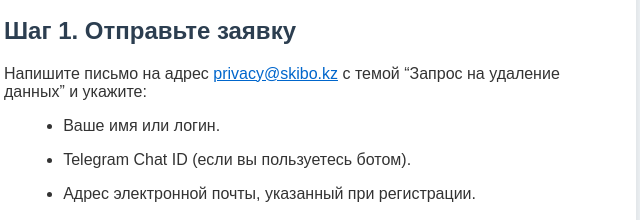
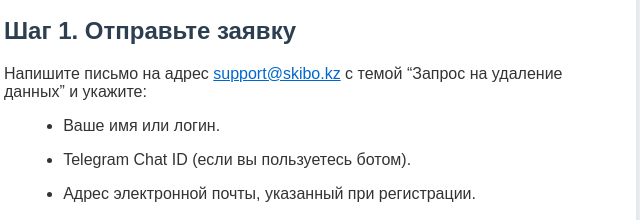
Before and after one commit to iskander1234/skibo-static, a plain HTML site: page delete-data.html in a window 1280 px wide. Shown: the part 183-403 px from the top of the page, 336-976 px from the left. Drawn offline with Linux system fonts and the light colour scheme.

Commit message:
Update delete-data.html

```diff
--- a/delete-data.html
+++ b/delete-data.html
@@ -20,7 +20,7 @@
     <p>Вы можете запросить удаление всех ваших персональных данных из нашего сервиса. Пожалуйста, следуйте инструкции ниже.</p>
 
     <h2>Шаг 1. Отправьте заявку</h2>
-    <p>Напишите письмо на адрес <a href="mailto:support@skibo.kz">privacy@skibo.kz</a> с темой “Запрос на удаление данных” и укажите:</p>
+    <p>Напишите письмо на адрес <a href="mailto:support@skibo.kz">support@skibo.kz</a> с темой “Запрос на удаление данных” и укажите:</p>
     <ul>
       <li>Ваше имя или логин.</li>
       <li>Telegram Chat ID (если вы пользуетесь ботом).</li>
```
